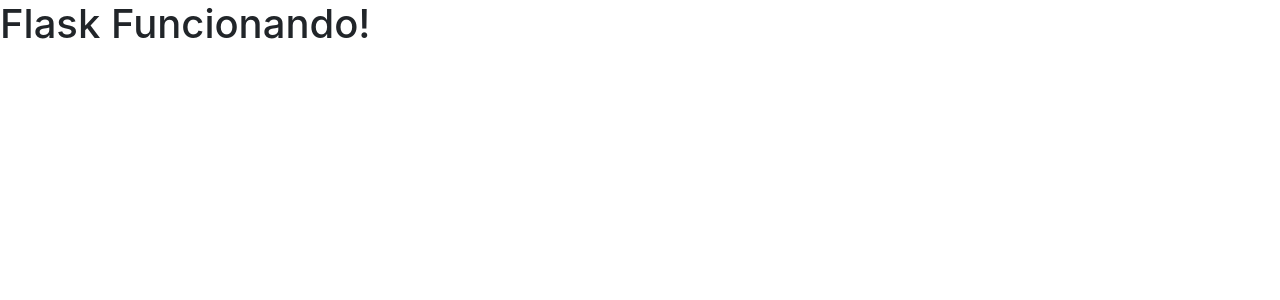
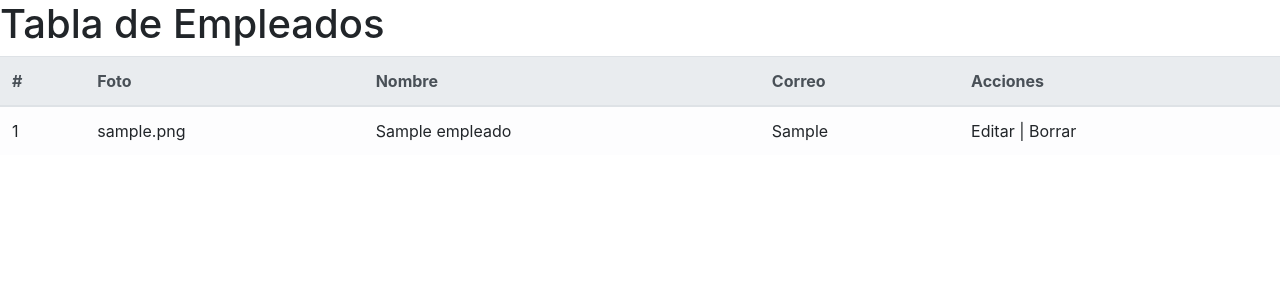
Before and after one commit to AleSavarin/integrador22515, a Flask app: page / in a window 1280 px wide. Shown: the top 300 px of the page. Run offline with Flask 2, Linux system fonts and the light colour scheme; tables that the repository leaves empty or names only in its code hold one stand-in row (values such as "Sample post"); some libraries are stand-ins or nearby versions.

Commit message:
Se armo el READ

```diff
--- a/app.py
+++ b/app.py
@@ -18,7 +18,15 @@
 
 @app.route('/')                 # Cuando voy al puerto ####/ hago
 def index():
-    return render_template('empleados/index.html')      # renderizo index.html
+    sql = "SELECT * FROM `empleados`;"      #hago un filtro trayendo todo
+    conn = mysql.connect()      # abro la conexión con la BBDD
+    cursor = conn.cursor()      # para que vaya sobre la BBDD
+    cursor.execute(sql)         # le paso la consulta SQL
+    empleados = cursor.fetchall()       # guardo la consulta en una tupla
+    print(empleados)            # imprimo los datos en consola
+    conn.commit()               # finaliza la acción y actualiza
+
+    return render_template('empleados/index.html', empleados=empleados)     # Lo renderizo al index
 
 @app.route('/create')
 def create():
--- a/templates/empleados/index.html
+++ b/templates/empleados/index.html
@@ -7,6 +7,28 @@
     <title>Index</title>
 </head>
 <body>
-    <h1>Flask Funcionando!</h1>
+    <h1>Tabla de Empleados</h1>
+    <table class="table table-light">
+        <thead class="thead-light">
+            <tr>
+                <th>#</th>
+                <th>Foto</th>
+                <th>Nombre</th>
+                <th>Correo</th>
+                <th>Acciones</th>
+            </tr>
+        </thead>
+        <tbody>
+            {% for empleado in empleados %}
+            <tr>
+                <td>{{empleado[0]}}</td>
+                <td>{{empleado[3]}}</td>
+                <td>{{empleado[1]}}</td>
+                <td>{{empleado[2]}}</td>
+                <td>Editar | Borrar</td>
+            </tr>
+            {% endfor %}
+        </tbody>
+    </table>
 </body>
 </html>
```
